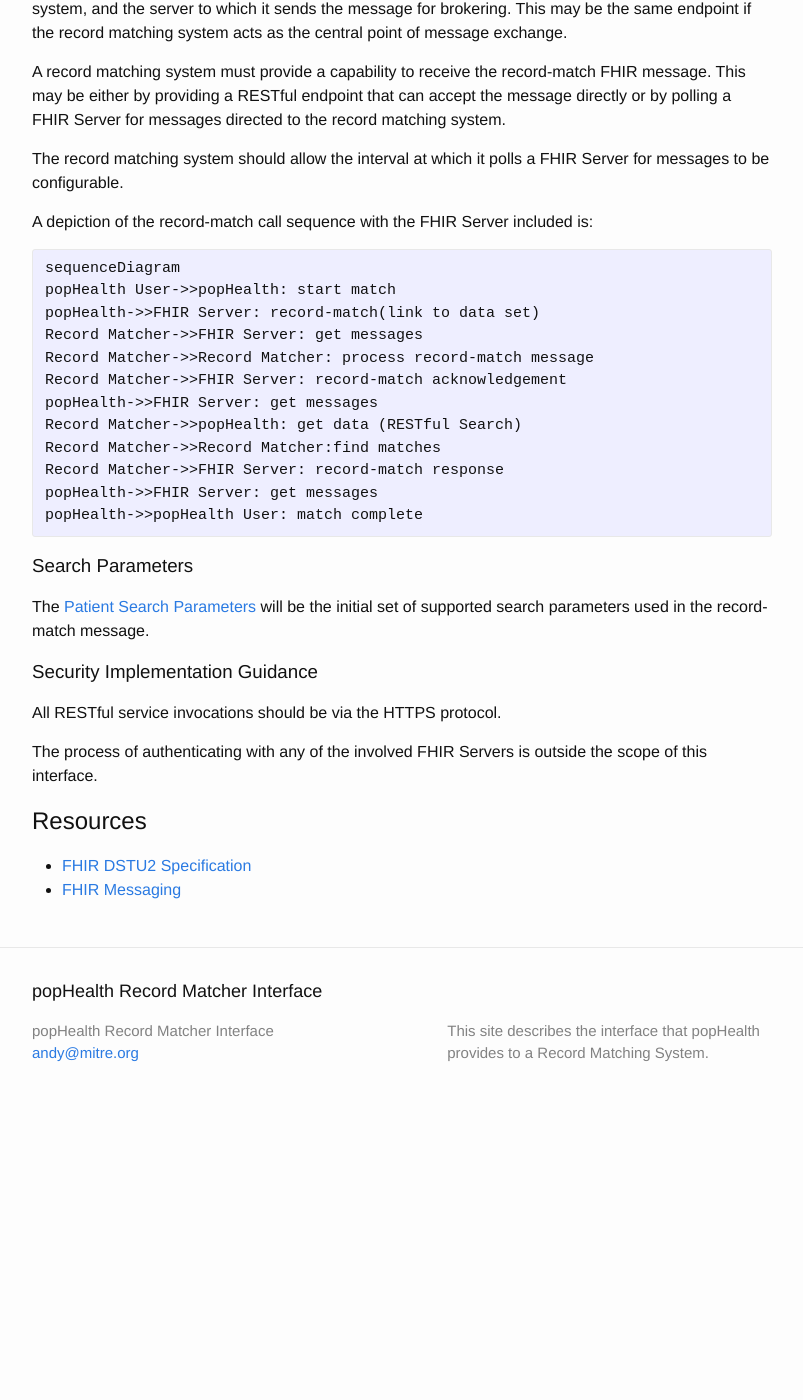
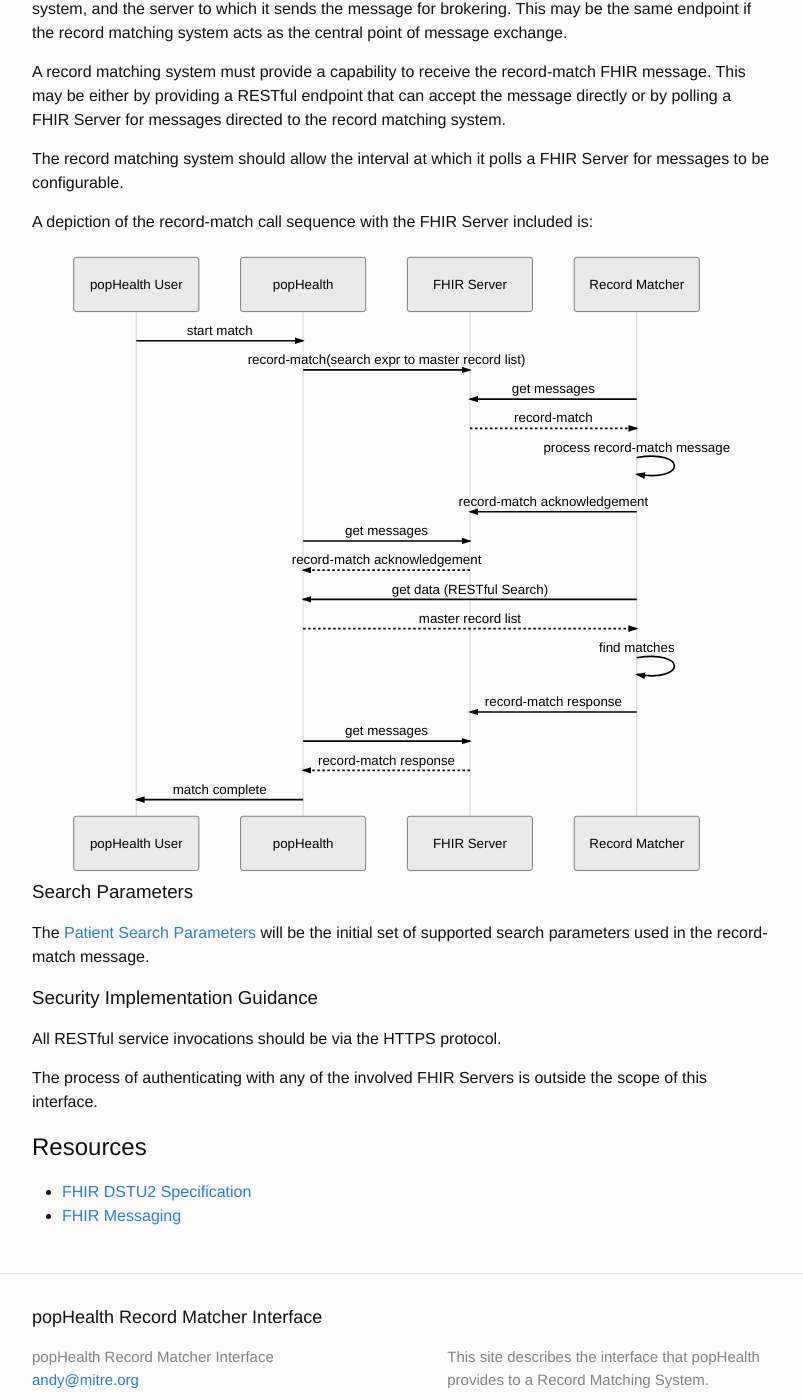
Before and after one commit to mitre/test-harness-interface, a Jekyll site: the page built from popHealthRecordMatchInterface.md, in a window 1280 px wide and 1400 px high, scrolled down 8818 px. Shown: the whole window, without its empty margins (238-1041 px from the left). Built offline with Jekyll 4.4.1, drawn with Linux system fonts in a browser that asks for light colours; nearby versions of some CDN libraries; before the commit the page ends 9943 px from its top, so only the background shows below that; some of the changed text lies outside the part shown.

Commit message:
Replace image of second sequence diagram with mermaid code

````diff
--- a/popHealthRecordMatchInterface.md
+++ b/popHealthRecordMatchInterface.md
@@ -32,7 +32,7 @@
 {% mermaid %}
 sequenceDiagram
 popHealth User->>popHealth: start match
-popHealth->>Record Matcher: record-match(link to data set)
+popHealth->>Record Matcher: record-match(search expr to master record list)
 Record Matcher->>popHealth: record-match acknowledgement
 Record Matcher->>popHealth: get data (RESTful Search)
 Record Matcher->>Record Matcher:find matches
@@ -271,20 +271,24 @@
 
 A depiction of the record-match call sequence  with the FHIR Server included is:
 
-```mermaid
+{% mermaid %}
 sequenceDiagram
 popHealth User->>popHealth: start match
-popHealth->>FHIR Server: record-match(link to data set)
+popHealth->>FHIR Server: record-match(search expr to master record list)
 Record Matcher->>FHIR Server: get messages
+FHIR Server-->>Record Matcher: record-match
 Record Matcher->>Record Matcher: process record-match message
 Record Matcher->>FHIR Server: record-match acknowledgement
 popHealth->>FHIR Server: get messages
+FHIR Server-->>popHealth: record-match acknowledgement
 Record Matcher->>popHealth: get data (RESTful Search)
+popHealth-->>Record Matcher: master record list
 Record Matcher->>Record Matcher:find matches
 Record Matcher->>FHIR Server: record-match response
 popHealth->>FHIR Server: get messages
+FHIR Server-->>popHealth: record-match response
 popHealth->>popHealth User: match complete
-```
+{% endmermaid %}
 
 
 ### Search Parameters
````
Also changed, not shown: recordMatchCallSeqWithServer.png (deleted).
